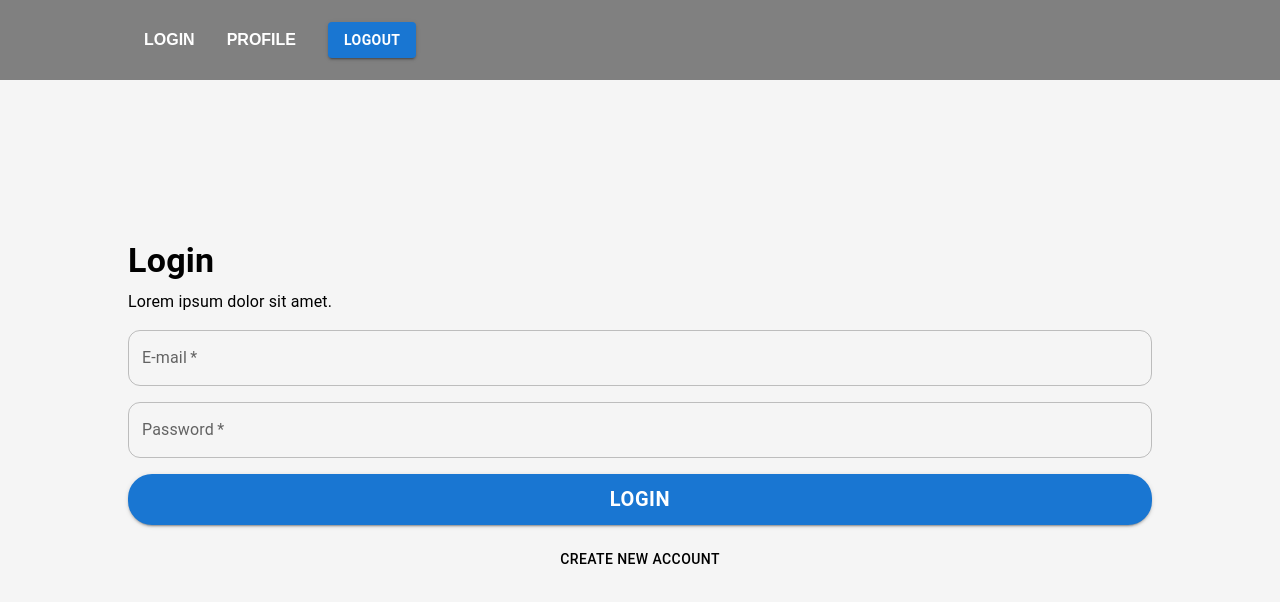
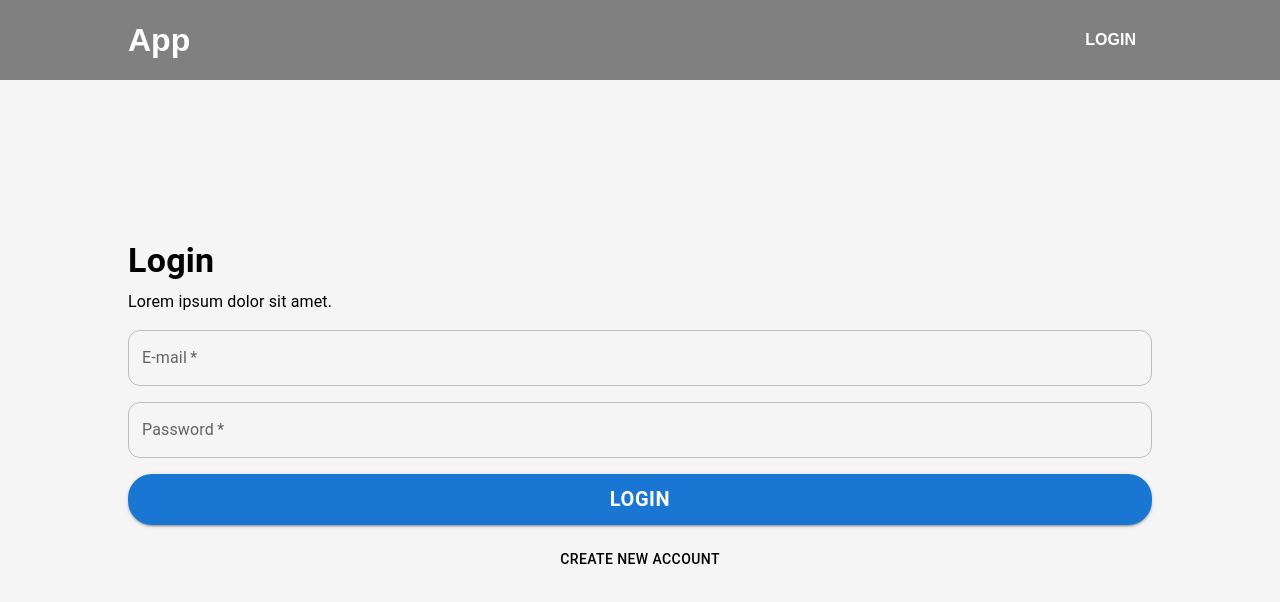
Before and after one commit to MateuszPocwiardowski/myownpage, a React (Create React App) app: page /auth in a window 1280 px wide. Shown: the top 602 px of the page. Built offline with nearby package versions, Linux system fonts and the light colour scheme.

Commit message:
add login auth

```diff
--- a/src/components/AuthForm/AuthForm.tsx
+++ b/src/components/AuthForm/AuthForm.tsx
@@ -1,10 +1,12 @@
-import { useState } from 'react'
+import { useState, useContext } from 'react'
+import AuthContext from '../../store/auth-context'
 import { Box, CircularProgress } from '@mui/material'
 import Input from '../common/Input/Input'
 import Text from '../common/Text/Text'
 import Button from '../common/Button/Button'
 import capitalizeFirstLetter from '../../utils/capitalizeFirstLetter'
 import codeToText from '../../utils/codeToText'
+import { saveInStorage } from '../../utils/useStorage/useStorage'
 
 import styles from './AuthForm.styles'
 
@@ -18,6 +20,8 @@ const AuthForm = () => {
 
 	const [errorEmail, setErrorEmail] = useState('')
 	const [errorPassword, setErrorPassword] = useState('')
+
+	const authCtx = useContext(AuthContext)
 
 	const changeFormTypeHandler = () => {
 		setIsLogin(prevState => !prevState)
@@ -47,12 +51,11 @@ const AuthForm = () => {
 		setErrorEmail('')
 		setErrorPassword('')
 
-		if (isLogin) {
-			console.log({ email, password })
-		} else {
-			console.log({ email, password, confirmPassword })
+		const url = isLogin
+			? 'https://identitytoolkit.googleapis.com/v1/accounts:signInWithPassword?key=AIzaSyD_nVdW4TVKn-OX42lys2Pak3ayW2hubFI'
+			: 'https://identitytoolkit.googleapis.com/v1/accounts:signUp?key=AIzaSyD_nVdW4TVKn-OX42lys2Pak3ayW2hubFI'
 
-			fetch('https://identitytoolkit.googleapis.com/v1/accounts:signUp?key=AIzaSyD_nVdW4TVKn-OX42lys2Pak3ayW2hubFI', {
+		fetch(url, {
 			method: 'POST',
 			body: JSON.stringify({
 				email: email,
@@ -62,19 +65,22 @@ const AuthForm = () => {
 			headers: {
 				'Content-Type': 'application/json',
 			},
-			}).then(res => {
+		})
+			.then(res => {
 				setIsLoading(false)
 
 				if (res.ok) {
 					setEmail('')
 					setPassword('')
 					setConfrimPassword('')
+					return res.json()
 				} else {
 					res.json().then(data => {
 						const error = data?.error?.message
 						console.log(data)
 
 						switch (error) {
+							case 'INVALID_EMAIL':
 							case 'EMAIL_EXISTS':
 							case 'MISSING_EMAIL': {
 								const errorMessage = capitalizeFirstLetter(codeToText(error).toLowerCase())
@@ -88,6 +94,7 @@ const AuthForm = () => {
 								break
 							}
 
+							case 'INVALID_PASSWORD':
 							case 'MISSING_PASSWORD': {
 								const errorMessage = capitalizeFirstLetter(codeToText(error).toLowerCase())
 								setErrorPassword(errorMessage)
@@ -102,7 +109,10 @@ const AuthForm = () => {
 					})
 				}
 			})
-		}
+			.then(data => {
+				authCtx.login(data?.idToken)
+				saveInStorage({ key: 'token', value: data?.idToken })
+			})
 	}
 
 	if (isLoading) {
--- a/src/components/Navigation/Navigation.styles.ts
+++ b/src/components/Navigation/Navigation.styles.ts
@@ -13,6 +13,10 @@ const styles = {
 		color: 'white',
 		fontWeight: 700,
 		textDecoration: 'none',
+	},
+	nav: {
+		display: 'flex',
+		alignItems: 'baseline',
 	},
 	navItems: {
 		listStyle: 'none',
--- a/src/components/Navigation/Navigation.tsx
+++ b/src/components/Navigation/Navigation.tsx
@@ -1,51 +1,39 @@
+import { useContext } from 'react'
+import AuthContext from '../../store/auth-context'
 import Button from '../common/Button/Button'
 import { Link } from 'react-router-dom'
 import styles from './Navigation.styles'
 
-const NavItems = [
-	{
-		type: 'link',
-		path: '/auth',
-		name: 'Login',
-	},
-	{
-		type: 'link',
-		path: '/profile',
-		name: 'Profile',
-	},
-	{
-		type: 'button',
-		path: '',
-		name: 'Logout',
-	},
-]
+const Navigation = () => {
+	const authCtx = useContext(AuthContext)
 
-const Navigation = () => {
 	return (
 		<header style={styles.header}>
-			{/* <Link style={styles.logo} to='/'>
-				<div>React Auth</div>
-			</Link> */}
-			<nav>
+			<Link style={styles.logo} to='/'>
+				<div>App</div>
+			</Link>
+			<nav style={styles.nav}>
 				<ul style={styles.navItems}>
-					{NavItems.map(item => {
-						if (item?.type === 'link') {
-							return (
-								<li key={item?.name} style={styles.navItem}>
-									<Link style={styles.navLink} to={item?.path}>
-										{item?.name}
-									</Link>
-								</li>
-							)
-						} else if (item?.type === 'button') {
-							return (
-								<Button key={item?.name} sx={styles.navButton} type='contained'>
-									{item?.name}
-								</Button>
-							)
-						}
-					})}
+					{!authCtx.isLoggedIn && (
+						<li style={styles.navItem}>
+							<Link style={styles.navLink} to='/auth'>
+								Login
+							</Link>
+						</li>
+					)}
+					{authCtx.isLoggedIn && (
+						<li style={styles.navItem}>
+							<Link style={styles.navLink} to='/profile'>
+								Profile
+							</Link>
+						</li>
+					)}
 				</ul>
+				{authCtx.isLoggedIn && (
+					<Button sx={styles.navButton} type='contained' onClick={authCtx.logout}>
+						Logout
+					</Button>
+				)}
 			</nav>
 		</header>
 	)
--- a/src/index.tsx
+++ b/src/index.tsx
@@ -2,11 +2,14 @@ import ReactDOM from 'react-dom/client'
 import { BrowserRouter } from 'react-router-dom'
 import App from './App'
 import './index.css'
+import { AuthContextProvider } from './store/auth-context'
 
 const root = ReactDOM.createRoot(document.getElementById('root') as HTMLElement)
 
 root.render(
-	<BrowserRouter>
-		<App />
-	</BrowserRouter>
+	<AuthContextProvider>
+		<BrowserRouter>
+			<App />
+		</BrowserRouter>
+	</AuthContextProvider>
 )
--- /dev/null
+++ b/src/store/auth-context.tsx
@@ -0,0 +1,34 @@
+import { useState, createContext, ReactNode } from 'react'
+import { AppContextInterface } from './auth-context.types'
+
+const AuthContext = createContext<AppContextInterface>({
+	token: '',
+	isLoggedIn: false,
+	login: () => {},
+	logout: () => {},
+})
+
+export const AuthContextProvider = ({ children }: { children: ReactNode }) => {
+	const [token, setToken] = useState('')
+
+	const loginHandler = (token: string) => {
+		setToken(token)
+	}
+
+	const logoutHandler = () => {
+		setToken('')
+	}
+
+	const isLoggedIn = !!token
+
+	const contextValue = {
+		token,
+		isLoggedIn,
+		login: loginHandler,
+		logout: logoutHandler,
+	}
+
+	return <AuthContext.Provider value={contextValue}>{children}</AuthContext.Provider>
+}
+
+export default AuthContext
--- /dev/null
+++ b/src/store/auth-context.types.tsx
@@ -0,0 +1,6 @@
+export type AppContextInterface = {
+	token: string
+	isLoggedIn: boolean
+	login: (token: string) => void
+	logout: () => void
+}
--- a/src/utils/useStorage/useStorage.ts
+++ b/src/utils/useStorage/useStorage.ts
@@ -1,10 +1,10 @@
 import isObject from '../isObject'
 
-const saveInStorage = (key: string, value: any) => {
+const saveInStorage = ({ key, value }: { key: string; value: any }) => {
 	window.localStorage.setItem(key, isObject(value) ? JSON.stringify(value) : value)
 }
 
-const readFromStorage = (key: string) => {
+const readFromStorage = ({ key }: { key: string }) => {
 	return window.localStorage.getItem(key)
 }
 
```
Lines whose indentation alone changed are shown as unchanged.
